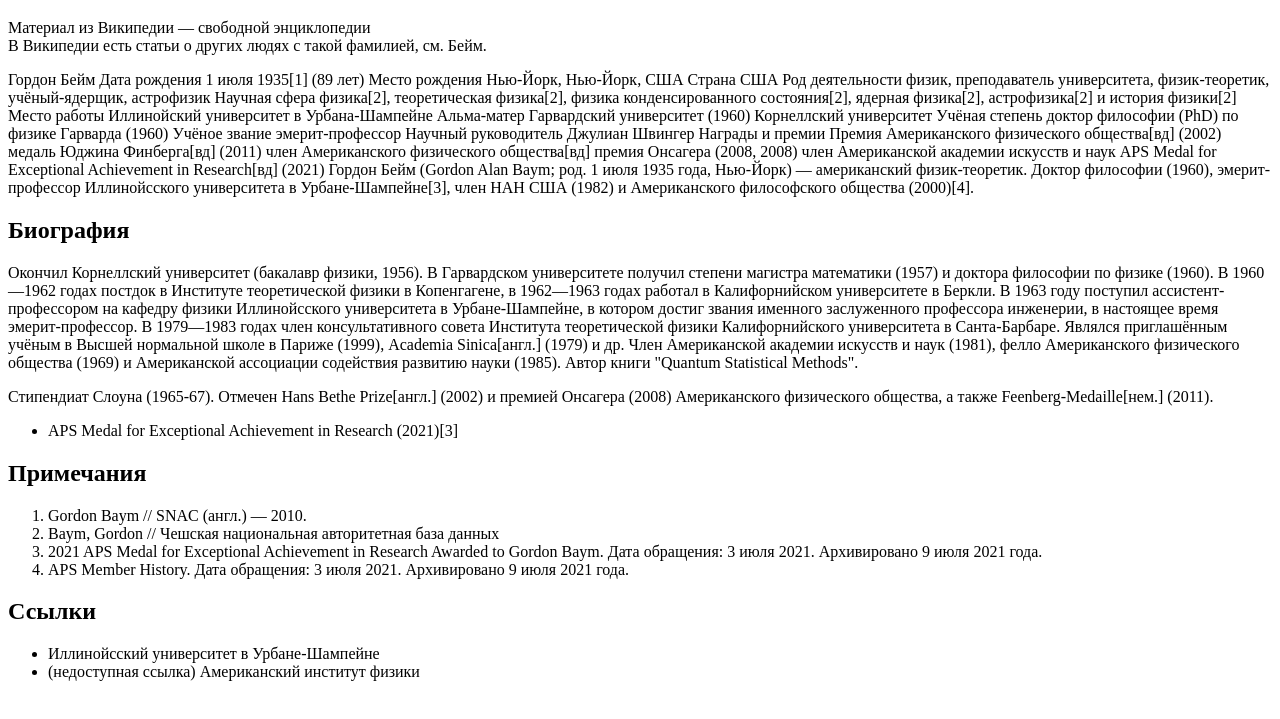
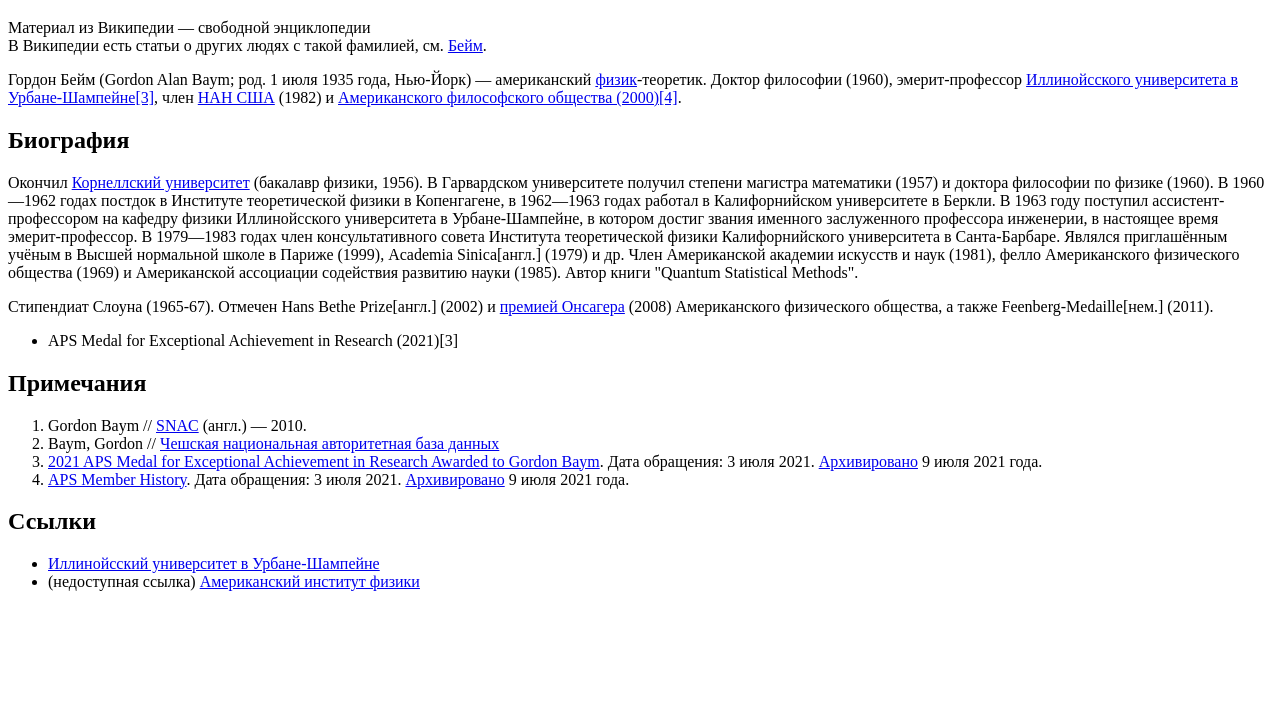
Before and after one commit to Leratony/html-css-stepik, a plain HTML site: page index.html in a window 1280 px wide. Shown: the part 61-780 px from the top of the page. Drawn offline with Linux system fonts and the light colour scheme.

Commit message:
Update index.html
3.8 Добавлены ссылки

```diff
--- a/index.html
+++ b/index.html
@@ -1,5 +1,5 @@
 <!DOCTYPE html>
-<html>
+<html lang="en">
 
 <head>
     <meta charset="UTF-8" />
@@ -10,38 +10,25 @@
 <body>
     <h1>Бейм, Гордон</h1>
     Материал из Википедии — свободной энциклопедии <br>
-    В Википедии есть статьи о других людях с такой фамилией, см. Бейм. <br>
-    <p>Гордон Бейм
-        Дата рождения 1 июля 1935[1] (89 лет)
-        Место рождения
-        Нью-Йорк, Нью-Йорк, США
-        Страна
-        США
-        Род деятельности физик, преподаватель университета, физик-теоретик, учёный-ядерщик, астрофизик
-        Научная сфера физика[2], теоретическая физика[2], физика конденсированного состояния[2], ядерная физика[2],
-        астрофизика[2] и история физики[2]
-        Место работы
-        Иллинойский университет в Урбана-Шампейне
-        Альма-матер
-        Гарвардский университет (1960)
-        Корнеллский университет
-        Учёная степень
-        доктор философии (PhD) по физике Гарварда (1960)
-        Учёное звание эмерит-профессор
-        Научный руководитель Джулиан Швингер
-        Награды и премии
-        Премия Американского физического общества[вд] (2002) медаль Юджина Финберга[вд] (2011) член Американского
-        физического
-        общества[вд] премия Онсагера (2008, 2008) член Американской академии искусств и наук APS Medal for Exceptional
-        Achievement in Research[вд] (2021)
-        Гордон Бейм (Gordon Alan Baym; род. 1 июля 1935 года, Нью-Йорк) — американский физик-теоретик. Доктор философии
+    В Википедии есть статьи о других людях с такой фамилией, см. <a
+        href="https://ru.wikipedia.org/wiki/%D0%91%D0%B5%D0%B9%D0%BC">Бейм</a>. <br>
+    <p>Гордон Бейм (Gordon Alan Baym; род. 1 июля 1935 года, Нью-Йорк) — американский <a
+            href="https://ru.wikipedia.org/wiki/%D0%A4%D0%B8%D0%B7%D0%B8%D0%BA">физик</a>-теоретик. Доктор философии
         (1960),
-        эмерит-профессор Иллинойсского университета в Урбане-Шампейне[3], член НАН США (1982) и Американского
-        философского
-        общества (2000)[4].</p>
+        эмерит-профессор <a
+            href="https://ru.wikipedia.org/wiki/%D0%98%D0%BB%D0%BB%D0%B8%D0%BD%D0%BE%D0%B9%D1%81%D1%81%D0%BA%D0%B8%D0%B9_%D1%83%D0%BD%D0%B8%D0%B2%D0%B5%D1%80%D1%81%D0%B8%D1%82%D0%B5%D1%82">Иллинойсского
+            университета в Урбане-Шампейне[3]</a>, член <a
+            href="https://ru.wikipedia.org/wiki/%D0%9D%D0%90%D0%9D_%D0%A1%D0%A8%D0%90">НАН США</a> (1982) и
+        <a
+            href="https://ru.wikipedia.org/wiki/%D0%90%D0%BC%D0%B5%D1%80%D0%B8%D0%BA%D0%B0%D0%BD%D1%81%D0%BA%D0%BE%D0%B5_%D1%84%D0%B8%D0%BB%D0%BE%D1%81%D0%BE%D1%84%D1%81%D0%BA%D0%BE%D0%B5_%D0%BE%D0%B1%D1%89%D0%B5%D1%81%D1%82%D0%B2%D0%BE">Американского
+            философского
+            общества (2000)[4]</a>.
+    </p>
 
     <h2>Биография</h2>
-    <p>Окончил Корнеллский университет (бакалавр физики, 1956). В Гарвардском университете получил степени магистра
+    <p>Окончил <a
+            href="https://ru.wikipedia.org/wiki/%D0%9A%D0%BE%D1%80%D0%BD%D0%B5%D0%BB%D0%BB%D1%81%D0%BA%D0%B8%D0%B9_%D1%83%D0%BD%D0%B8%D0%B2%D0%B5%D1%80%D1%81%D0%B8%D1%82%D0%B5%D1%82">Корнеллский
+            университет</a> (бакалавр физики, 1956). В Гарвардском университете получил степени магистра
         математики
         (1957) и доктора философии по физике (1960). В 1960—1962 годах постдок в Институте теоретической физики в
         Копенгагене, в
@@ -58,7 +45,9 @@
         общества (1969) и Американской ассоциации содействия развитию науки (1985). Автор книги "Quantum Statistical
         Methods".</p>
 
-    <p>Стипендиат Слоуна (1965-67). Отмечен Hans Bethe Prize[англ.] (2002) и премией Онсагера (2008) Американского
+    <p>Стипендиат Слоуна (1965-67). Отмечен Hans Bethe Prize[англ.] (2002) и <a
+            href="https://ru.wikipedia.org/wiki/%D0%9F%D1%80%D0%B5%D0%BC%D0%B8%D1%8F_%D0%9E%D0%BD%D1%81%D0%B0%D0%B3%D0%B5%D1%80%D0%B0">премией
+            Онсагера</a> (2008) Американского
         физического
         общества, а также Feenberg-Medaille[нем.] (2011).</p>
 
@@ -69,18 +58,32 @@
     </ul>
     <h2>Примечания</h2>
     <ol>
-        <li>Gordon Baym // SNAC (англ.) — 2010.</li>
-        <li>Baym, Gordon // Чешская национальная авторитетная база данных</li>
-        <li>2021 APS Medal for Exceptional Achievement in Research Awarded to Gordon Baym. Дата обращения: 3 июля 2021.
-            Архивировано
+        <li>Gordon Baym // <a
+                href="https://ica2012.ica.org/files/pdf/Full%20papers%20upload/ica12Final00310.pdf">SNAC</a> (англ.) —
+            2010.</li>
+        <li>Baym, Gordon // <a
+                href="https://aleph.nkp.cz/F/?func=find-c&local_base=aut&ccl_term=ica=mub20231180163">Чешская
+                национальная авторитетная база данных</a></li>
+        <li><a href="https://www.aps.org/publications/apsnews/updates/apsmedal21.cfm">2021 APS Medal for Exceptional
+                Achievement in Research Awarded to Gordon Baym</a>. Дата обращения: 3 июля 2021.
+            <a
+                href="https://web.archive.org/web/20210709182834/https://www.aps.org/publications/apsnews/updates/apsmedal21.cfm">Архивировано</a>
+            9 июля 2021 года.
+        </li>
+        <li><a href="https://search.amphilsoc.org/memhist/search?smode=advanced;f1-date=2000">APS Member History</a>.
+            Дата обращения: 3 июля 2021. <a
+                href="https://web.archive.org/web/20210709182337/https://search.amphilsoc.org/memhist/search?smode=advanced;f1-date=2000">Архивировано</a>
             9 июля 2021 года.</li>
-        <li>APS Member History. Дата обращения: 3 июля 2021. Архивировано 9 июля 2021 года.</li>
     </ol>
 
     <h2>Ссылки</h2>
     <ul>
-        <li>Иллинойсский университет в Урбане-Шампейне</li>
-        <li>(недоступная ссылка) Американский институт физики</li>
+        <li><a
+                href="https://ru.wikipedia.org/wiki/%D0%98%D0%BB%D0%BB%D0%B8%D0%BD%D0%BE%D0%B9%D1%81%D1%81%D0%BA%D0%B8%D0%B9_%D1%83%D0%BD%D0%B8%D0%B2%D0%B5%D1%80%D1%81%D0%B8%D1%82%D0%B5%D1%82_%D0%B2_%D0%A3%D1%80%D0%B1%D0%B0%D0%BD%D0%B5-%D0%A8%D0%B0%D0%BC%D0%BF%D0%B5%D0%B9%D0%BD%D0%B5">Иллинойсский
+                университет в Урбане-Шампейне</a></li>
+        <li>(недоступная ссылка) <a
+                href="https://ru.wikipedia.org/wiki/%D0%90%D0%BC%D0%B5%D1%80%D0%B8%D0%BA%D0%B0%D0%BD%D1%81%D0%BA%D0%B8%D0%B9_%D0%B8%D0%BD%D1%81%D1%82%D0%B8%D1%82%D1%83%D1%82_%D1%84%D0%B8%D0%B7%D0%B8%D0%BA%D0%B8">Американский
+                институт физики</a> </li>
     </ul>
 
 
```
